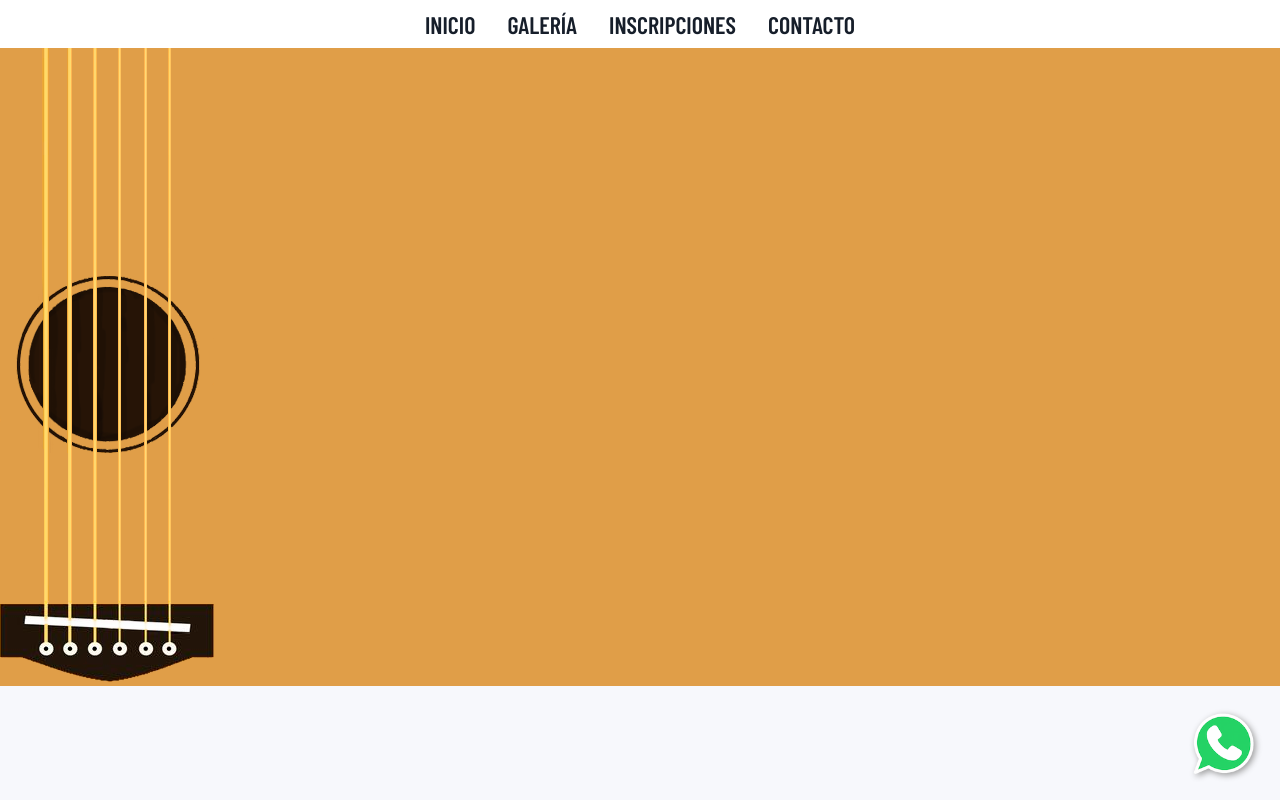
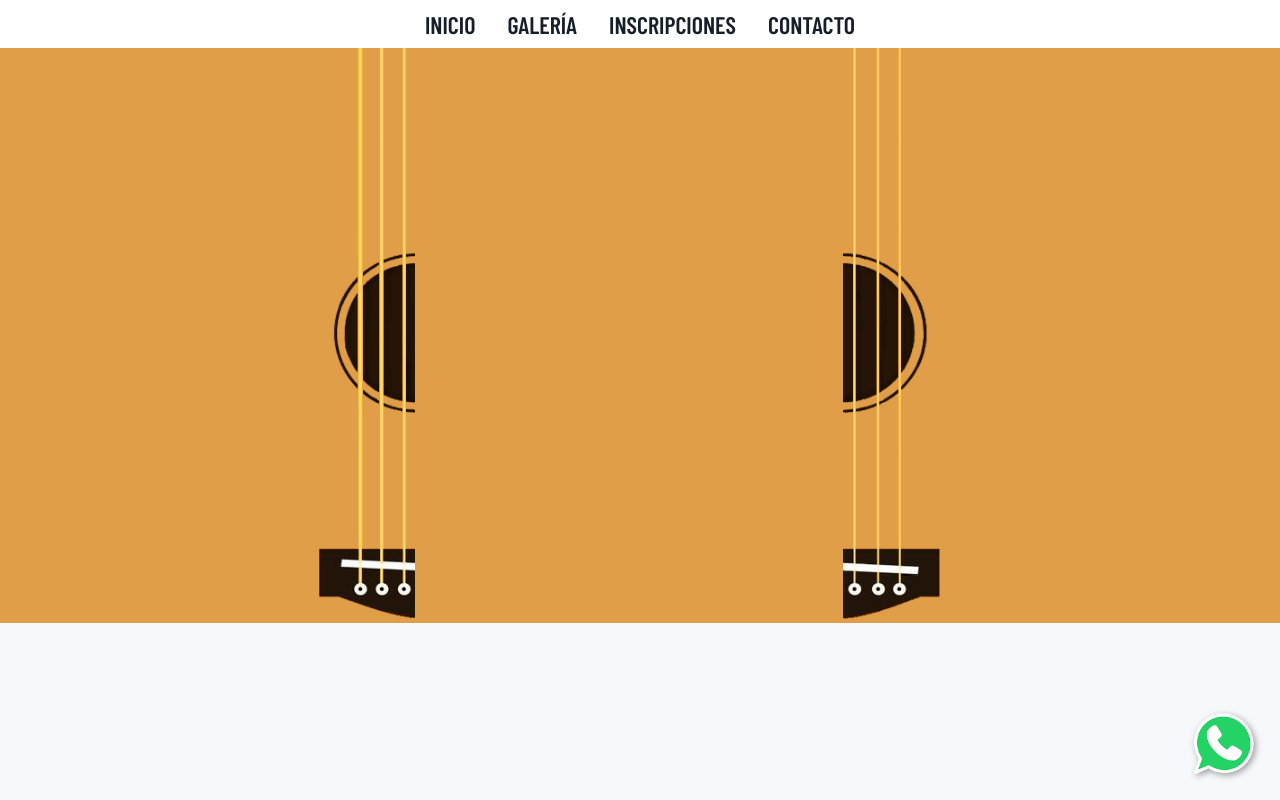
Before and after one commit to ferutizi/tremolo-escuela-guitarra, a React (Create React App) app: page /inscription in a window 1280 px wide. Built offline with nearby package versions, Linux system fonts and the light colour scheme; no server answers.

Commit message:
guitar animation

```diff
--- a/src/App.scss
+++ b/src/App.scss
@@ -40,12 +40,62 @@ h1, h2, h3, h4 {
     background-color: $background-guitar;
     height: 100%;
     width: 100vw;
+    display: flex;
+    justify-content: center;
 }
 
 .inscription--guitar__l {
-    transform: scale(1);
+    width: 45%;
+    position: relative;
+    animation-name: open_l;
+    animation-duration: 3s;
+    animation-fill-mode: forwards;
 }
 
 .inscription--guitar__r {
-    transform: scale(1);
+    position: relative;
+    width: 45%;
+    animation-name: open_r;
+    animation-duration: 3s;
+    animation-fill-mode: forwards;
 }
+
+@keyframes open_l {
+    from {
+        right: 0%;
+    }
+
+    to {
+        right: 100%;
+    }
+}
+
+@keyframes open_r {
+    from {
+        right: 0%;
+    }
+
+    to {
+        right: -100%;
+    }
+}
+
+@keyframes close_l {
+    from {
+        right: 100%;
+    }
+
+    to {
+        right: 0%;
+    }
+}
+
+@keyframes close_r {
+    from {
+        right: -100%;
+    }
+
+    to {
+        right: 0%;
+    }
+}
--- a/src/pages/Inscription.jsx
+++ b/src/pages/Inscription.jsx
@@ -4,8 +4,10 @@ const Inscription = () => {
     const [hours] = useHours();
     return(
         <section className="inscription--main">
-            <img className="inscription--guitar__l" src={require('../images/guitar_l.png')}></img>
-            <img className="inscription--guitar__r" src={require('../images/guitar_r.png')}></img>
+            <div className="guitar--container">
+                <img className="inscription--guitar__l" src={require('../images/guitar_l.png')}></img>
+                <img className="inscription--guitar__r" src={require('../images/guitar_r.png')}></img>
+            </div>
         </section>
     );
 }
```
